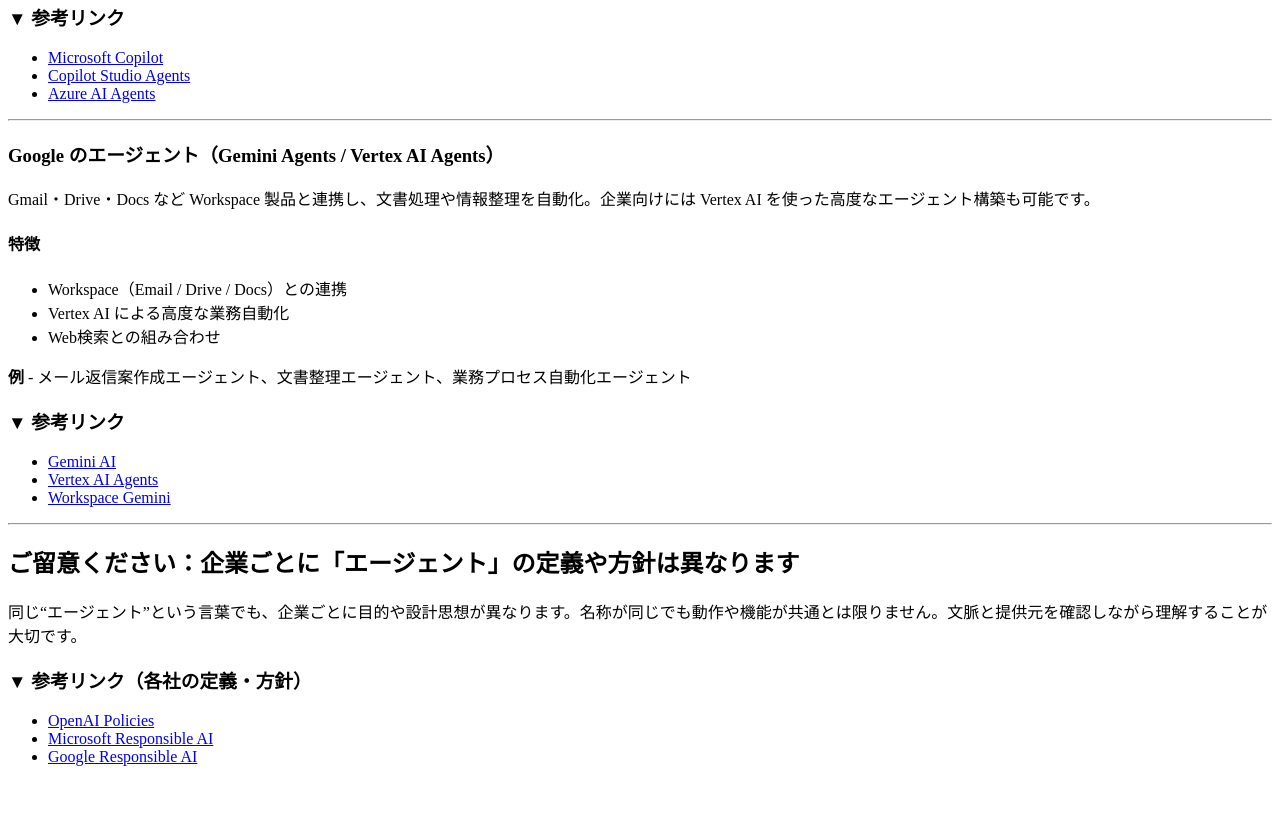
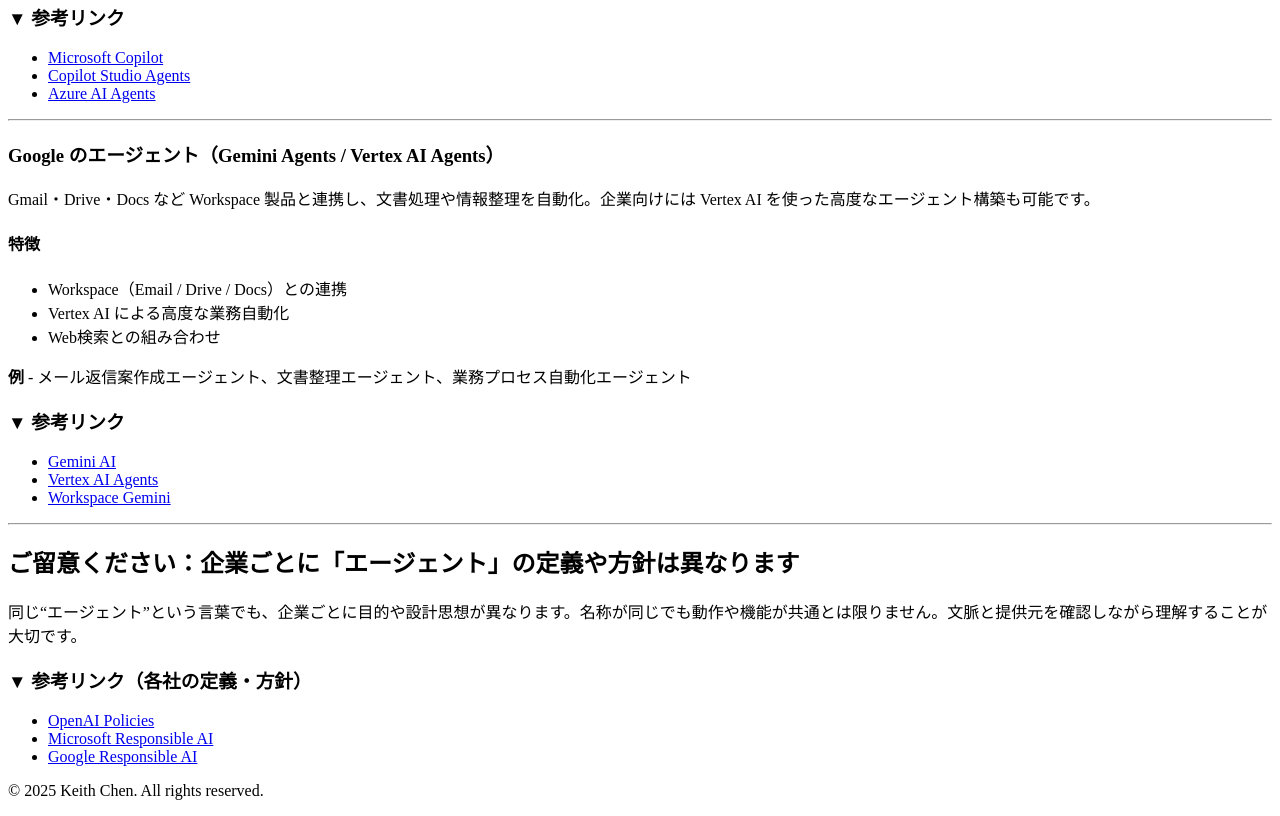
Before and after one commit to KeithCCC/blog, a website: page BlogAiAgent.html in a window 1280 px wide. Shown: the part 2238-3054 px from the top of the page. Before the commit the page ends 3020 px from the top, so only its background shows below. Drawn offline with Linux system fonts and the light colour scheme.

Commit message:
Add copyright notice to BlogAiAgent.html

```diff
--- a/BlogAiAgent.html
+++ b/BlogAiAgent.html
@@ -123,5 +123,6 @@
     <li><a href="https://learn.microsoft.com/en-us/azure/ai-services/responsible-use-cases">Microsoft Responsible AI</a></li>
     <li><a href="https://ai.google/responsibility/">Google Responsible AI</a></li>
   </ul>
+  <p>© 2025 Keith Chen. All rights reserved.</p>
 </body>
 </html>
```
